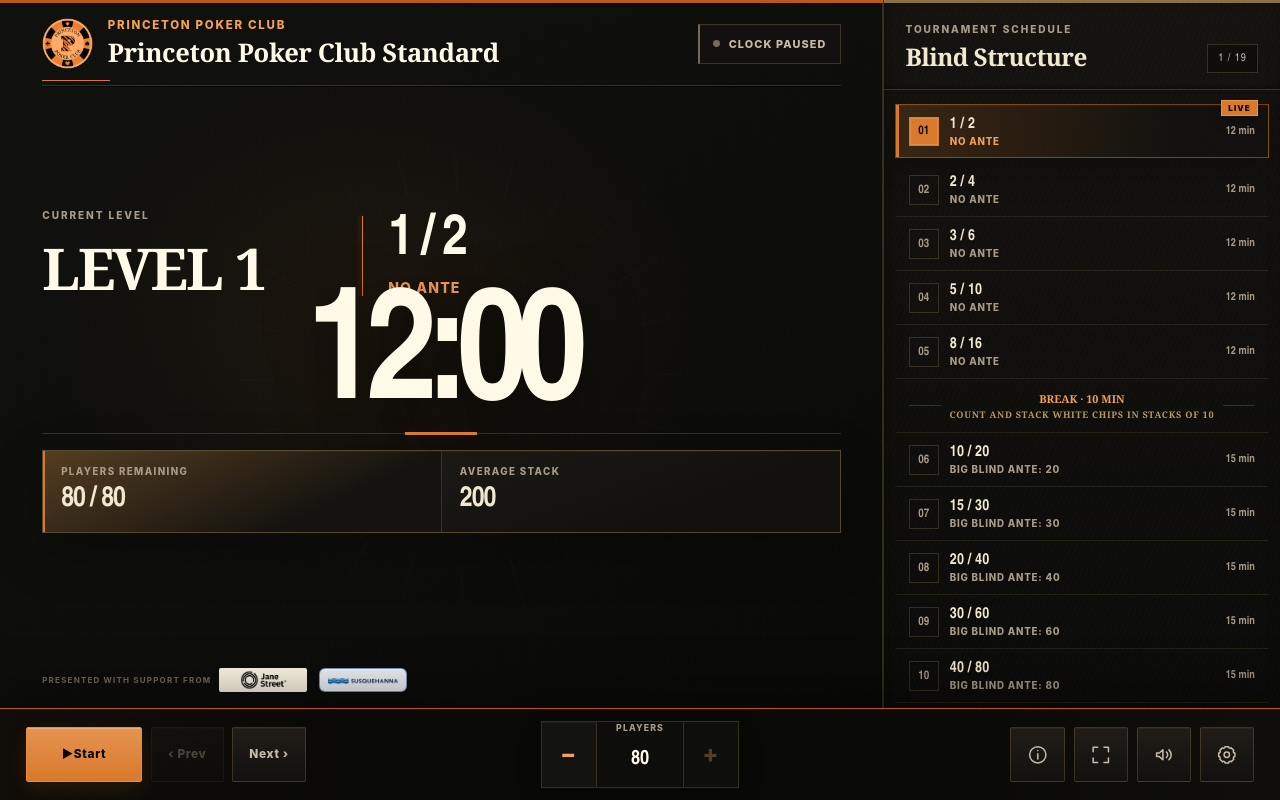
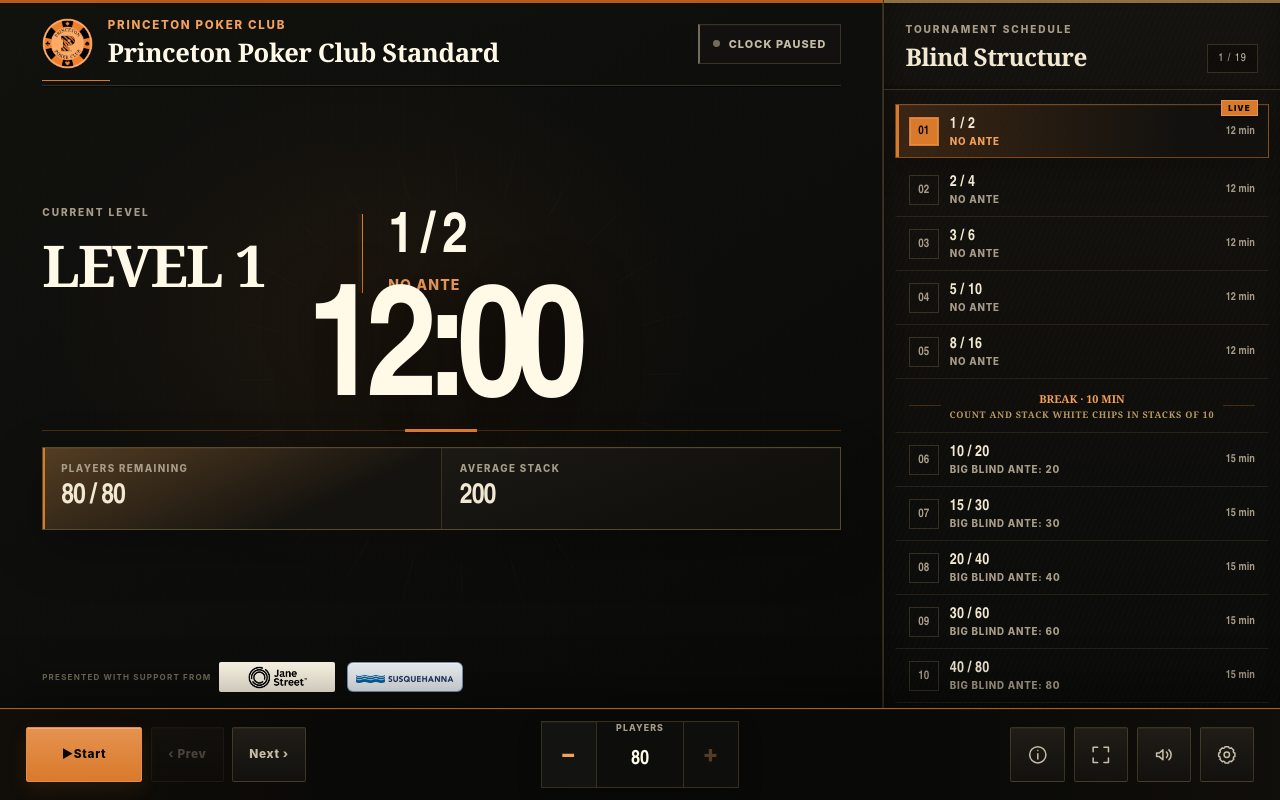
Before and after one commit to bigmike9000/princeton-poker-tournament-timer, a React (Vite) app: page / in a window 1280 px wide. Built offline with nearby package versions, Linux system fonts and the light colour scheme.

Commit message:
style: enlarge main sponsor marks

```diff
--- a/src/features/display/SponsorStrip.tsx
+++ b/src/features/display/SponsorStrip.tsx
@@ -8,7 +8,7 @@ export function SponsorStrip({ labels }: SponsorStripProps) {
   return (
     <footer className="sponsor-strip" aria-label="Tournament sponsors">
       <span>Presented with support from</span>
-      <SponsorMarks labels={labels} />
+      <SponsorMarks labels={labels} className="sponsor-marks--display" />
     </footer>
   )
 }
--- a/src/styles/display.css
+++ b/src/styles/display.css
@@ -412,6 +412,11 @@ select:focus-visible {
   place-items: center;
 }
 
+.sponsor-marks--display .sponsor-logo-card {
+  width: 8.5rem;
+  height: 2.25rem;
+}
+
 .sponsor-logo-card--jane-street {
   border-radius: .12rem;
   padding: .18rem .38rem;
@@ -897,8 +902,9 @@ select:focus-visible {
   .club-logo { width: 3.2rem; height: 3.2rem; }
   .stage-content { padding-top: .75rem; }
   .clock { margin: .7rem 0 1rem; padding-bottom: .65rem; font-size: clamp(6.5rem, 12.2vw, 12rem); }
-  .sponsor-strip { height: 1.5rem; gap: .5rem; margin-top: .5rem; font-size: .5rem; }
+  .sponsor-strip { height: 1.85rem; gap: .5rem; margin-top: .5rem; font-size: .5rem; }
   .sponsor-logo-card { width: 5.5rem; height: 1.5rem; }
+  .sponsor-marks--display .sponsor-logo-card { width: 7.25rem; height: 1.85rem; }
   .sponsor-logo-card--jane-street { padding: .14rem .28rem; }
   .structure-header { min-height: 5.6rem; }
   .structure-row { min-height: 3.25rem; }
@@ -945,6 +951,7 @@ select:focus-visible {
   .stats-grid { grid-template-columns: 1fr; }
   .sponsor-strip { height: 1.5rem; gap: .5rem; overflow: hidden; white-space: nowrap; }
   .sponsor-logo-card { width: 5.5rem; height: 1.5rem; }
+  .sponsor-marks--display .sponsor-logo-card { width: 5.5rem; height: 1.5rem; }
   .sponsor-logo-card--jane-street { padding: .14rem .28rem; }
   .control-group { flex-wrap: wrap; }
 }
```
Also changed, not shown: 1 other file (tests, documents, lock files or other folders).
